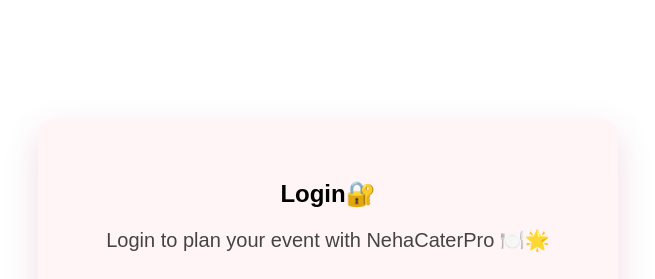
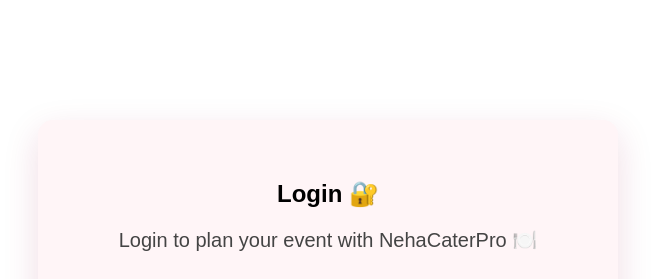
Before and after one commit to Nehadharavathu/Nehacaterpro, a website: page login.html in a window 1280 px wide. Shown: the top 279 px of the page, without its empty margins (312-967 px from the left). Drawn offline with Linux system fonts and the light colour scheme.

```diff
--- a/login.html
+++ b/login.html
@@ -5,22 +5,24 @@
     <link rel="stylesheet" href="css/style.css">
     <link rel="icon" type="image/png" href="images/favicon.png">
 </head>
+
 <body>
 
 <div class="container">
-    <h2>Login🔐</h2>
 
-<p>Login to plan your event with NehaCaterPro 🍽️🌟</p>
+<h2>Login 🔐</h2>
 
+<p>Login to plan your event with NehaCaterPro 🍽️</p>
 
-    <form id="loginForm">
-        <input type="email" id="loginEmail" placeholder="Email" required>
-        <input type="password" id="loginPassword" placeholder="Password" required>
-        <button type="submit">Login</button>
-    </form>
+<form id="loginForm">
+    <input type="email" id="loginEmail" placeholder="Email" required>
+    <input type="password" id="loginPassword" placeholder="Password" required>
+    <button type="submit">Login</button>
+</form>
 
 </div>
 
 <script src="js/script.js"></script>
+
 </body>
 </html>
```
